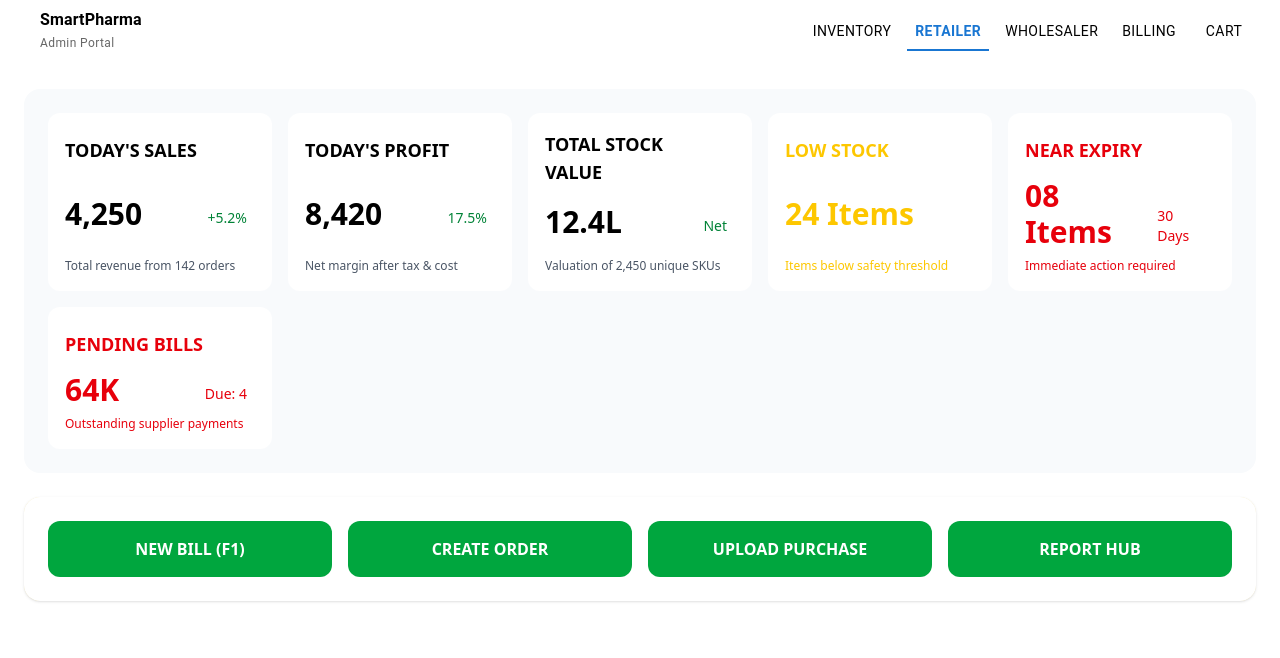
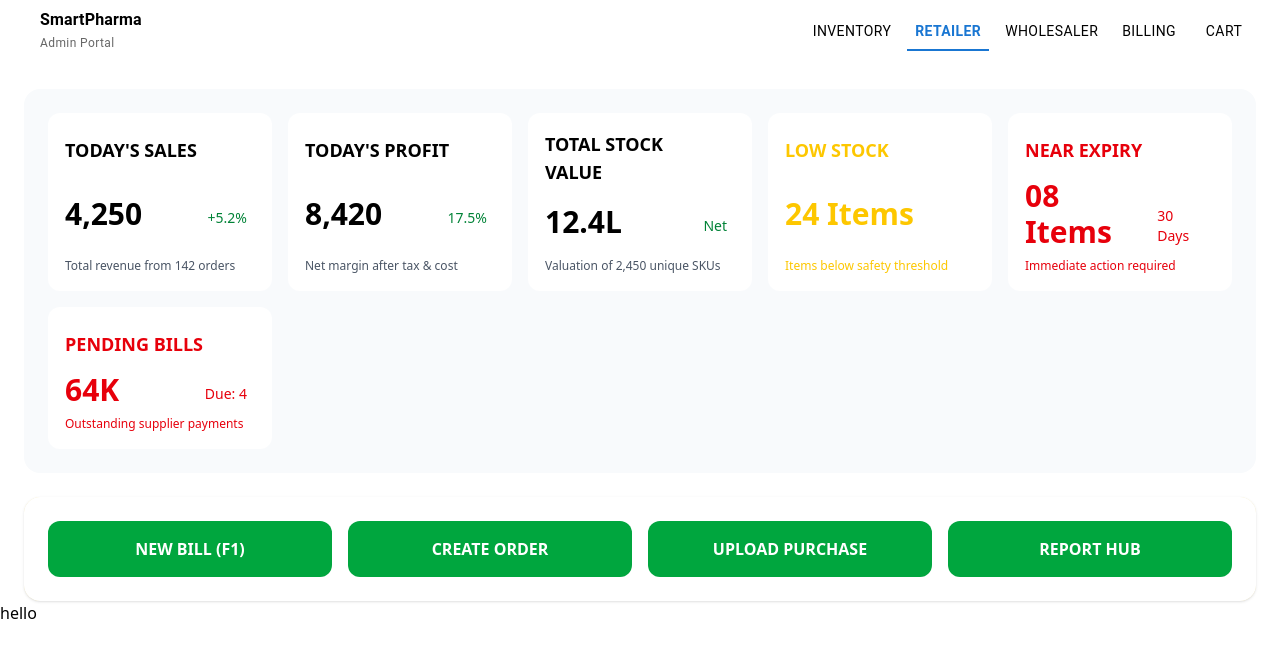
Before and after one commit to Simran357/SmartPharma, a React (Vite) app: page /Retailer in a window 1280 px wide. Shown: the top 658 px of the page. Built offline with nearby package versions, Linux system fonts and the light colour scheme; some icons are missing.

Commit message:
update retailer

```diff
--- a/src/Components/Dashboard/Retailer.jsx
+++ b/src/Components/Dashboard/Retailer.jsx
@@ -130,7 +130,10 @@ const Retailer = () => {
 </div>
 
 </section>
-<section></section>
+<section>
+  <div>
+  <h1>hello</h1></div>
+</section>
 
 
  </div>
```
